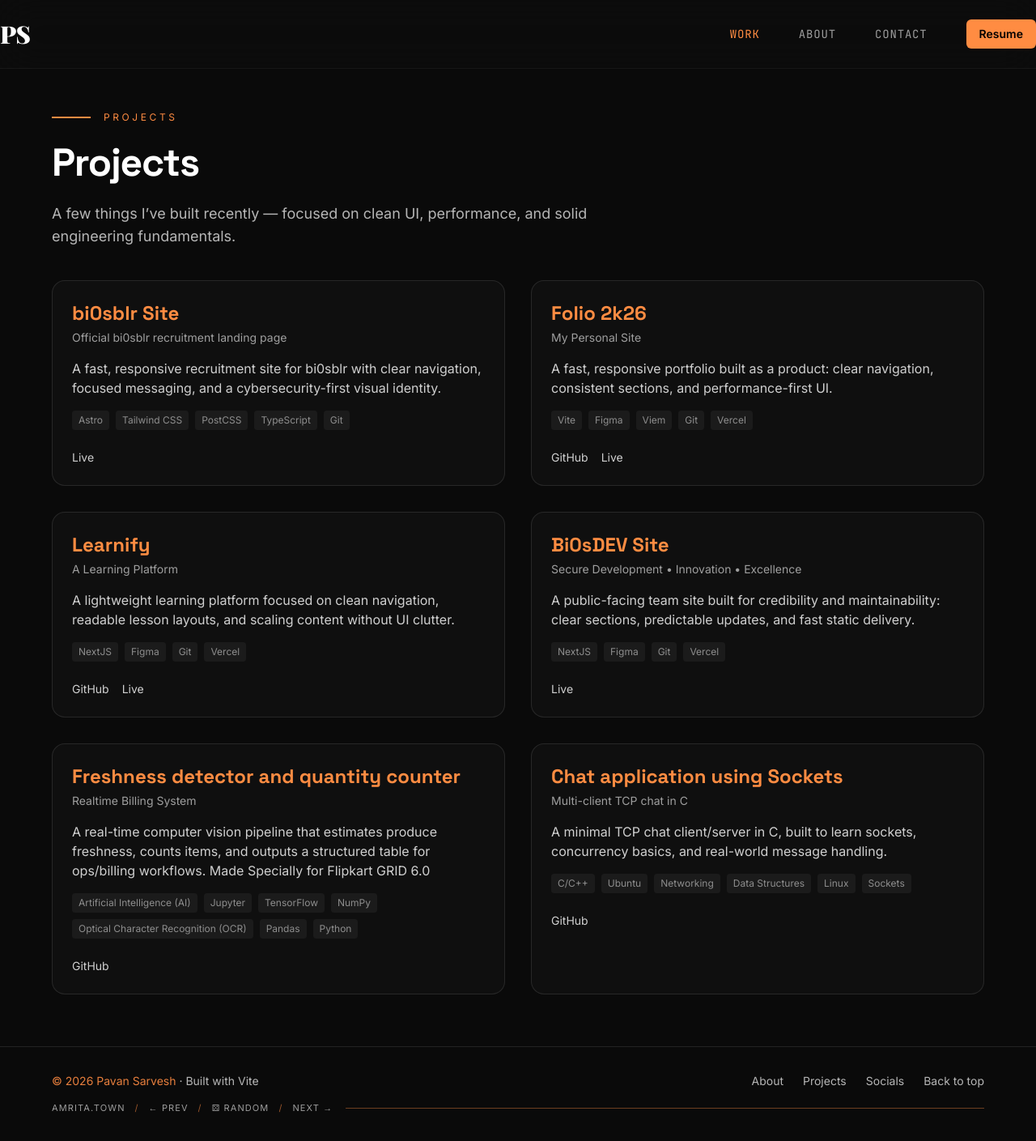
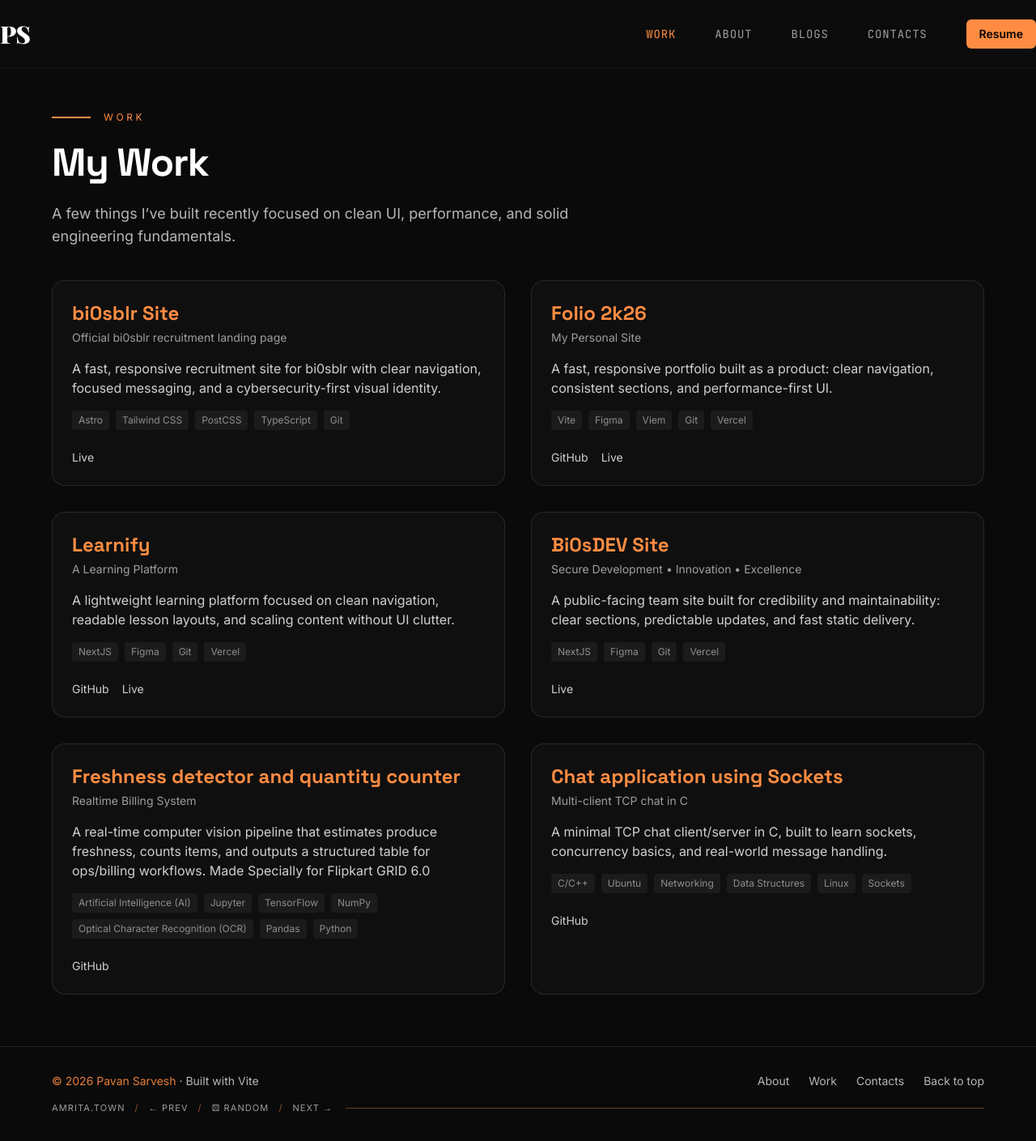
Before and after one commit to pavansarvesh/folio2k26, a React (Vite) app: page /projects in a window 1280 px wide. Shown: the whole page at 81% size. Built offline with nearby package versions, Linux system fonts and the light colour scheme; a web font is replaced by a local one.

Commit message:
code : new design mobile

```diff
--- a/src/App.tsx
+++ b/src/App.tsx
@@ -1,6 +1,6 @@
 import "./App.css";
 import { lazy, Suspense } from "react";
-import { BrowserRouter, Route, Routes } from "react-router-dom";
+import { BrowserRouter, Navigate, Route, Routes } from "react-router-dom";
 import LoadingScreen from "./components/LoadingScreen";
 import ScrollToHash from "./components/ScrollToHash";
 
@@ -27,7 +27,11 @@ function App() {
 					<Route path='/projects/:slug' element={<ProjectPage />} />
 					<Route path='/blogs' element={<BlogsPage />} />
 					<Route path='/blogs/:slug' element={<BlogPostPage />} />
-					<Route path='/socials' element={<SocialsPage />} />
+					<Route path='/contacts' element={<SocialsPage />} />
+					<Route
+						path='/socials'
+						element={<Navigate to='/contacts' replace />}
+					/>
 					<Route path='*' element={<NotFoundPage />} />
 				</Routes>
 			</Suspense>
--- a/src/components/FeaturedProjectCard.tsx
+++ b/src/components/FeaturedProjectCard.tsx
@@ -62,11 +62,11 @@ export default function FeaturedProjectCard({ project }: Props) {
 					</div>
 				</div>
 
-				<div className='hidden lg:block overflow-hidden rounded-2xl'>
-					<div className='w-full overflow-hidden'>
+				<div className='hidden lg:block rounded-2xl'>
+					<div className='w-full'>
 						<div
-							className='relative h-auto w-full overflow-hidden'
-							style={{ aspectRatio: "16 / 9" }}
+							className='relative h-auto w-full'
+							style={{ aspectRatio: "16 / 10" }}
 						>
 							<div className='pointer-events-none absolute left-1/2 top-0 h-225 w-360 origin-top -translate-x-1/2 scale-50'>
 								<iframe
--- a/src/components/Footer.tsx
+++ b/src/components/Footer.tsx
@@ -32,13 +32,13 @@ export default function Footer() {
 								to='/projects'
 								className='whitespace-nowrap text-white/70 underline-offset-4 hover:text-[#ff8c42] hover:underline'
 							>
-								Projects
+								Work
 							</Link>
 							<Link
-								to='/socials'
+								to='/contacts'
 								className='whitespace-nowrap text-white/70 underline-offset-4 hover:text-[#ff8c42] hover:underline'
 							>
-								Socials
+								Contacts
 							</Link>
 							<a
 								href='#top'
--- a/src/components/Hero.tsx
+++ b/src/components/Hero.tsx
@@ -133,7 +133,7 @@ const Hero = () => {
 							</p>
 							<div className='mt-6 flex flex-col gap-3 sm:flex-row sm:flex-wrap sm:gap-4'>
 								<Link
-									to='/projects'
+									to='#featuredProjects'
 									className='hero-btn group inline-flex w-full items-center justify-center gap-3 rounded-md border border-[#ff8c42] bg-[#ff8c42] px-6 py-3 font-["Inter",sans-serif] text-sm font-semibold text-black transition-colors duration-200 hover:bg-white hover:text-black sm:w-auto sm:px-7 sm:py-3.5 sm:text-base'
 								>
 									<span>View Work</span>
@@ -142,10 +142,10 @@ const Hero = () => {
 									</span>
 								</Link>
 								<Link
-									to='/socials'
+									to='/contacts'
 									className='hero-btn inline-flex w-full items-center justify-center rounded-md border border-white/20 px-6 py-3 font-["Inter",sans-serif] text-sm font-semibold text-white transition-colors duration-200 hover:border-[#ff8c42]/60 hover:bg-[#ff8c42]/10 hover:text-[#ff8c42] sm:w-auto sm:px-7 sm:py-3.5 sm:text-base'
 								>
-									Contact
+									Contacts
 								</Link>
 							</div>
 						</div>
--- a/src/components/Navbar.tsx
+++ b/src/components/Navbar.tsx
@@ -67,10 +67,16 @@ const Navbar = () => {
 						About
 					</NavLink>
 					<NavLink
-						to='/socials'
+						to='/blogs'
 						className={(props) => `nav-anim ${desktopLinkClass(props)}`}
 					>
-						Contact
+						Blogs
+					</NavLink>
+					<NavLink
+						to='/contacts'
+						className={(props) => `nav-anim ${desktopLinkClass(props)}`}
+					>
+						Contacts
 					</NavLink>
 					<NavLink
 						to='/resume'
@@ -117,11 +123,18 @@ const Navbar = () => {
 							About
 						</NavLink>
 						<NavLink
-							to='/socials'
+							to='/blogs'
 							className={mobileLinkClass}
 							onClick={() => setMobileMenuOpen(false)}
 						>
-							Contact
+							Blogs
+						</NavLink>
+						<NavLink
+							to='/contacts'
+							className={mobileLinkClass}
+							onClick={() => setMobileMenuOpen(false)}
+						>
+							Contacts
 						</NavLink>
 						<NavLink
 							to='/resume'
--- a/src/pages/HomePage.tsx
+++ b/src/pages/HomePage.tsx
@@ -72,10 +72,13 @@ const HomePage = () => {
 				</section>
 
 				<section className='mx-auto w-full max-w-400 px-8 py-10 lg:px-16'>
-					<div className='mb-6 flex flex-col gap-4 sm:flex-row sm:items-end sm:justify-between'>
+					<div
+						className='mb-6 flex flex-col gap-4 sm:flex-row sm:items-end sm:justify-between'
+						id='featuredProjects'
+					>
 						<div className='min-w-0'>
 							<h2 className='bbh-bartle-regular text-xl font-semibold tracking-tight text-white sm:text-3xl'>
-								Featured Projects
+								Featured Work
 							</h2>
 						</div>
 
--- a/src/pages/NotFoundPage.tsx
+++ b/src/pages/NotFoundPage.tsx
@@ -43,10 +43,10 @@ export default function NotFoundPage() {
 						Go Home
 					</Link>
 					<Link
-						to='/socials'
+						to='/contacts'
 						className='inline-flex items-center justify-center rounded-md border border-white/20 px-6 py-3 font-["Inter",sans-serif] text-sm font-semibold text-white transition-colors hover:border-[#ff8c42]/60 hover:bg-[#ff8c42]/10 hover:text-[#ff8c42]'
 					>
-						Contact
+						Contacts
 					</Link>
 				</div>
 			</main>
--- a/src/pages/ProjectsPage.tsx
+++ b/src/pages/ProjectsPage.tsx
@@ -14,15 +14,15 @@ export default function ProjectsPage() {
 				<section className='mx-auto max-w-400 px-8 pb-16 pt-32 lg:px-16'>
 					<div className='inline-flex items-center gap-4 font-["JetBrains_Mono",monospace] text-xs tracking-[0.3em] text-[#ff8c42]'>
 						<span className='h-0.5 w-12 bg-[#ff8c42]' />
-						<span>PROJECTS</span>
+						<span>WORK</span>
 					</div>
 
 					<h1 className='bbh-bartle-regular mt-6 max-w-5xl wrap-break-word text-3xl font-medium leading-[1.02] tracking-tight text-white sm:text-4xl lg:text-5xl'>
-						Projects
+						My Work
 					</h1>
 
 					<p className='mt-5 max-w-2xl text-sm leading-7 text-white/70 sm:mt-6 sm:text-base lg:text-lg'>
-						A few things I’ve built recently — focused on clean UI, performance,
+						A few things I’ve built recently focused on clean UI, performance,
 						and solid engineering fundamentals.
 					</p>
 
--- a/src/pages/SocialsPage.tsx
+++ b/src/pages/SocialsPage.tsx
@@ -140,11 +140,11 @@ export default function SocialsPage() {
 			<main className='relative mx-auto max-w-400 px-8 pb-16 pt-32 lg:px-16'>
 				<div className='inline-flex items-center gap-4 font-["JetBrains_Mono",monospace] text-xs tracking-[0.3em] text-[#ff8c42]'>
 					<span className='h-0.5 w-12 bg-[#ff8c42]' />
-					<span>SOCIAL</span>
+					<span>CONTACTS</span>
 				</div>
 
 				<h1 className='bbh-bartle-regular mt-6 max-w-5xl wrap-break-word text-4xl font-medium leading-[1.02] tracking-tight text-white sm:text-7xl'>
-					Socials
+					Contacts
 				</h1>
 
 				<p className='mt-6 max-w-2xl text-base leading-7 text-white/70 sm:text-lg'>
```
